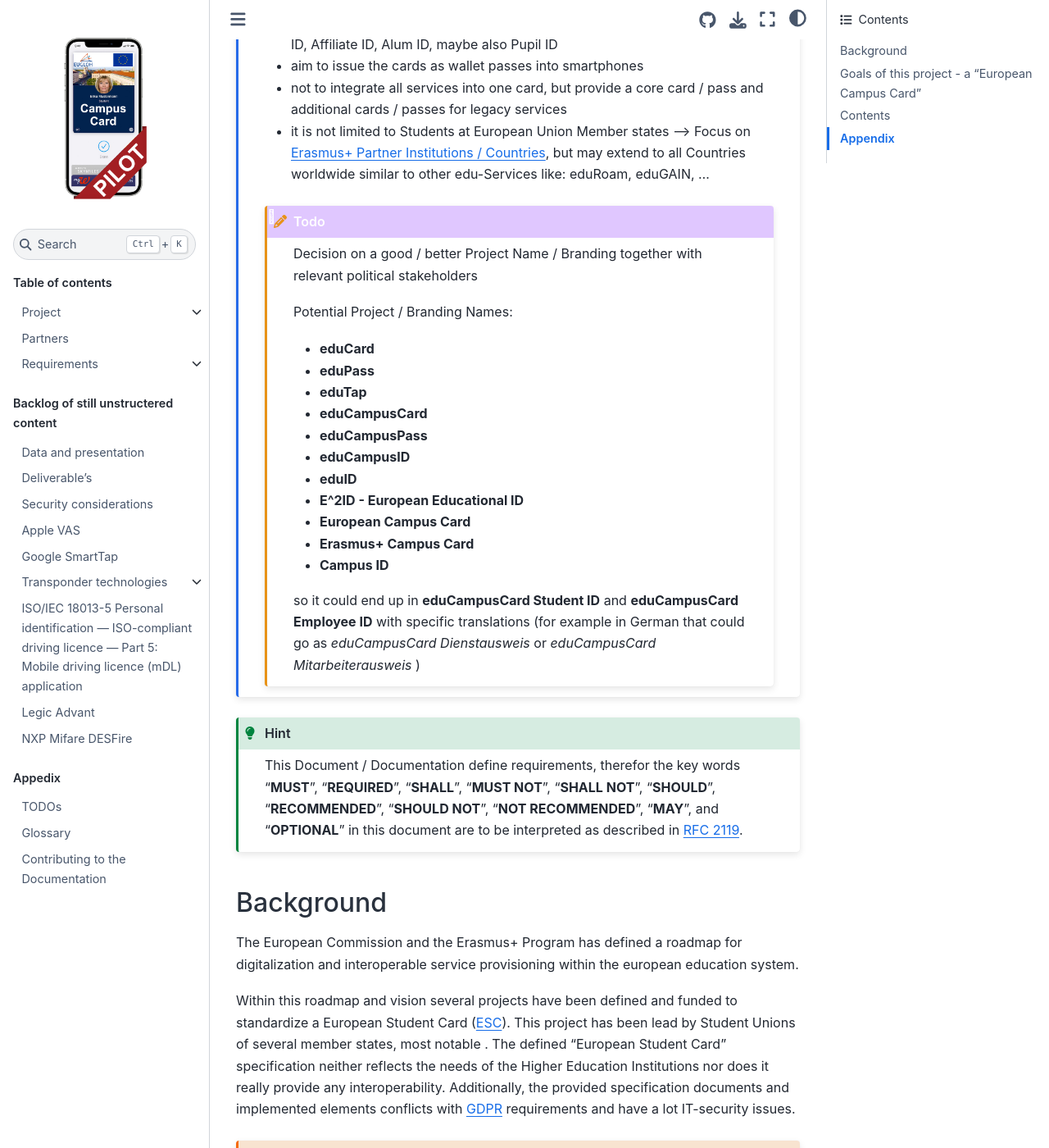
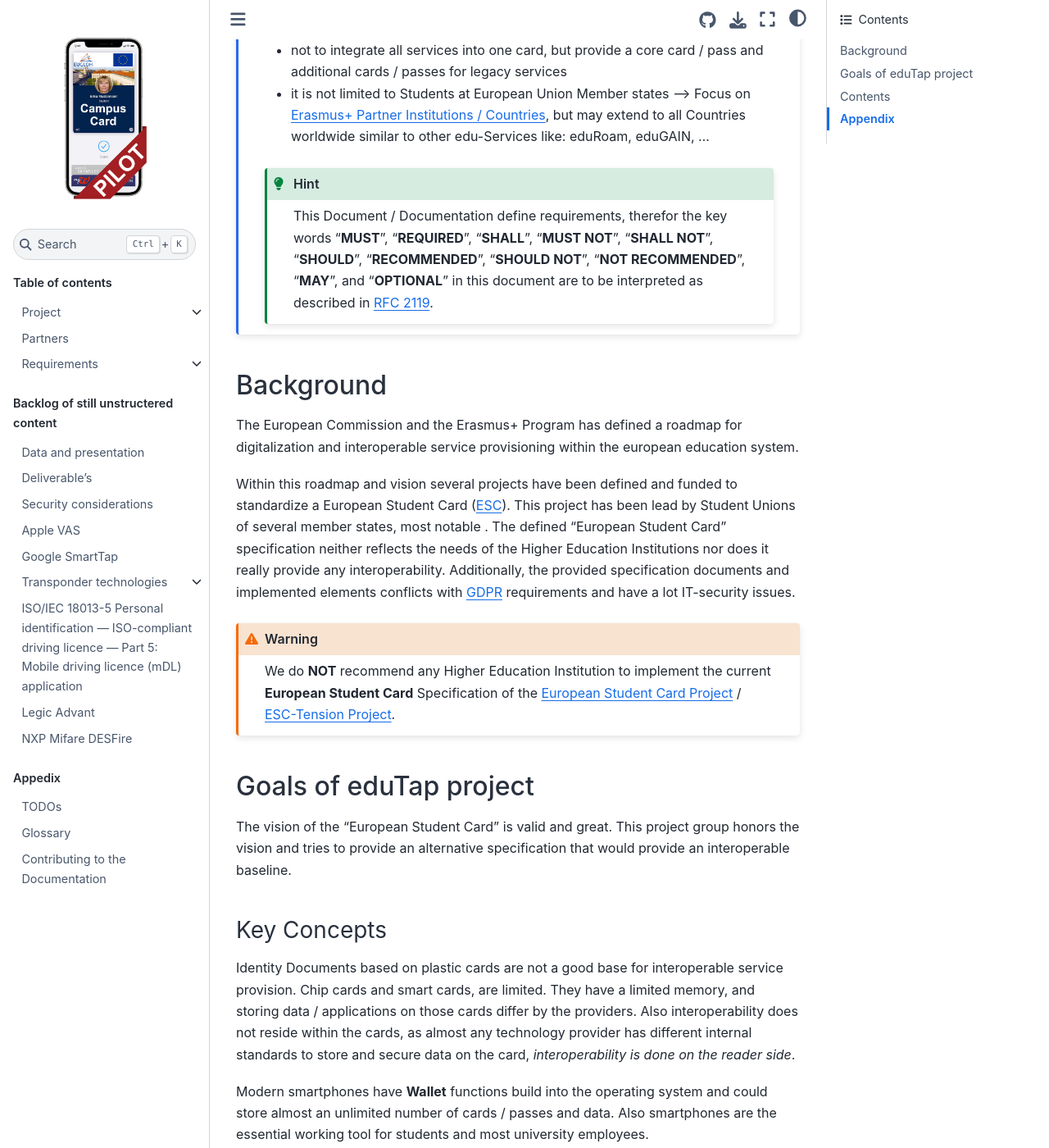
Before and after one commit to ECC-Pilot/documentation, a Sphinx documentation site: the page built from source/index.md, in a window 1280 px wide and 1400 px high, scrolled down 753 px. Shown: the whole window at 82% size. Built offline with Sphinx 7.4.7 and the Sphinx Book theme 1.1.4, drawn with Linux system fonts in a browser that asks for light colours; some of the changed text lies outside the part shown.

Commit message:
rename to eduTap

````diff
--- a/source/conf.py
+++ b/source/conf.py
@@ -17,7 +17,7 @@
 
 # -- Project information -----------------------------------------------------
 
-project = "ECC-Pilot"
+project = "eduTap"
 copyright = f"{datetime.date.today().year}, EUGLOH Working Package - Campus Life"
 author = "EUGLOH Working Package - Campus Life"
 
@@ -54,7 +54,7 @@
 # a list of builtin themes.
 #
 html_theme = "sphinx_book_theme"
-html_title = "European Campus Card Pilot Project"
+html_title = "eduTap Project"
 #html_logo = "_static/eugloh-logo.svg"
 html_logo = "_static/project-logo.png"
 html_favicon = "_static/favicon.ico"
--- a/source/index.md
+++ b/source/index.md
@@ -1,8 +1,8 @@
-% ECC-Pilot documentation master file, created by `sphinx-quickstart`.
+% eduTap documentation master file, created by `sphinx-quickstart`.
 % You can adapt this file completely to your liking, but it should at least
 % contain the root `toctree` directive.
 
-# European Campus Card Pilot: Project Documentation
+# eduTap Project Documentation
 
 ```{attention}
 This document is a work in progress.
@@ -13,7 +13,7 @@
 ```
 % Abstract
 
-Project and Requirement Documentation for the "**European Campus Card**" **Pilot Project** by the EUGLOH Work Package - Campus Life.
+Project and Requirement Documentation for the "**eduTap**" **Project** by the EUGLOH Work Package - Campus Life.
 Providing a digitized card pilot for European Higher Education Institutions - *A Campus Card for Interoperable Services* - and a Framework for additional digitized service cards.
 
 ```{note}
@@ -25,28 +25,6 @@
 * aim to issue the cards as wallet passes into smartphones
 * not to integrate all services into one card, but provide a core card / pass and additional cards / passes for legacy services
 * it is not limited to Students at European Union Member states --> Focus on [Erasmus+ Partner Institutions / Countries](https://erasmus-plus.ec.europa.eu/programme-guide/part-a/eligible-countries), but may extend to all Countries worldwide similar to other edu-Services like: eduRoam, eduGAIN, ...
-
-```{todo}
-Decision on a good / better Project Name / Branding together with relevant political stakeholders
-
-Potential Project / Branding Names:
-* **eduCard**
-* **eduPass**
-* **eduTap**
-* **eduCampusCard**
-* **eduCampusPass**
-* **eduCampusID**
-* **eduID**
-* **E^2ID - European Educational ID**
-* **European Campus Card**
-* **Erasmus+ Campus Card**
-* **Campus ID**
-
-so it could end up in **eduCampusCard Student ID** and **eduCampusCard Employee ID** with specific translations (for example in German that could go as *eduCampusCard Dienstausweis* or *eduCampusCard Mitarbeiterausweis* )
-```
-
-
-
 
 ```{hint}
 This Document / Documentation define requirements, therefor the key words "**MUST**", "**REQUIRED**", "**SHALL**", "**MUST NOT**", "**SHALL NOT**", "**SHOULD**", "**RECOMMENDED**", "**SHOULD NOT**", "**NOT RECOMMENDED**", "**MAY**", and "**OPTIONAL**" in this document are to be interpreted as described in [RFC 2119](https://datatracker.ietf.org/doc/html/rfc2119).
@@ -65,7 +43,7 @@
 We do **NOT** recommend any Higher Education Institution to implement the current **European Student Card** Specification of the [European Student Card Project](https://europeanstudentcard.eu/) / [ESC-Tension Project](https://www.esc-tension.eu/).
 ```
 
-## Goals of this project - a "European Campus Card"
+## Goals of eduTap project
 
 The vision of the "European Student Card" is valid and great.
 This project group honors the vision and tries to provide an alternative specification that would provide an interoperable baseline.
````
